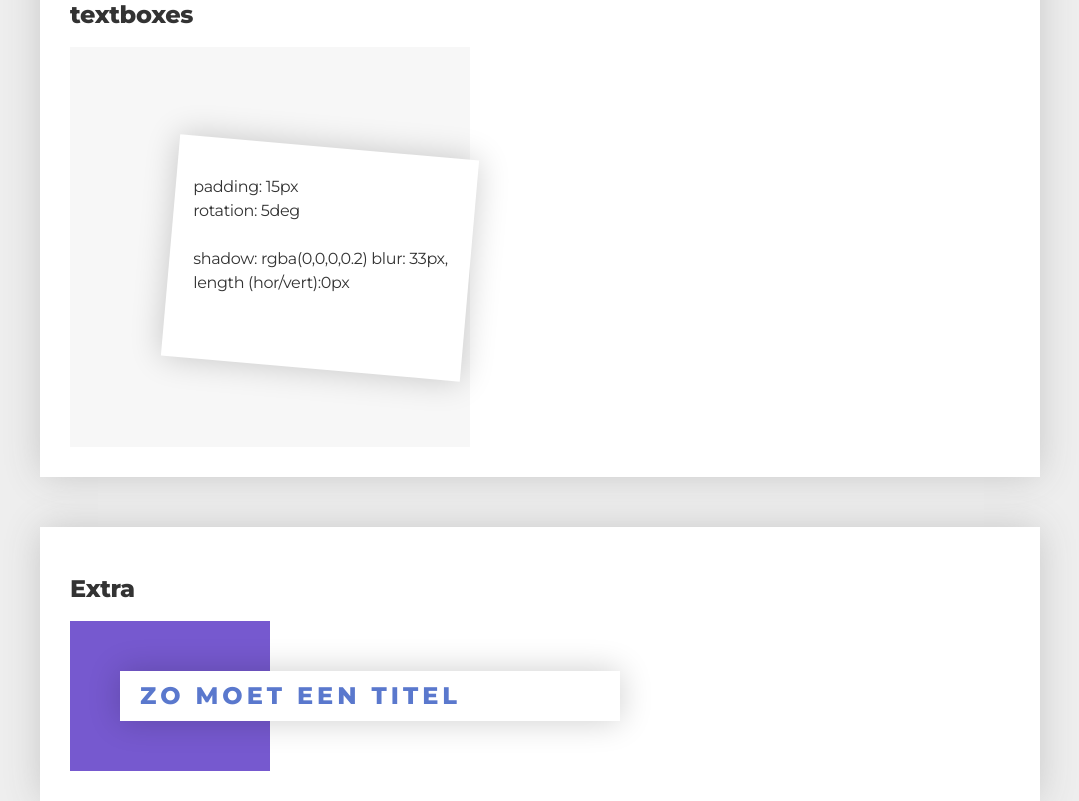
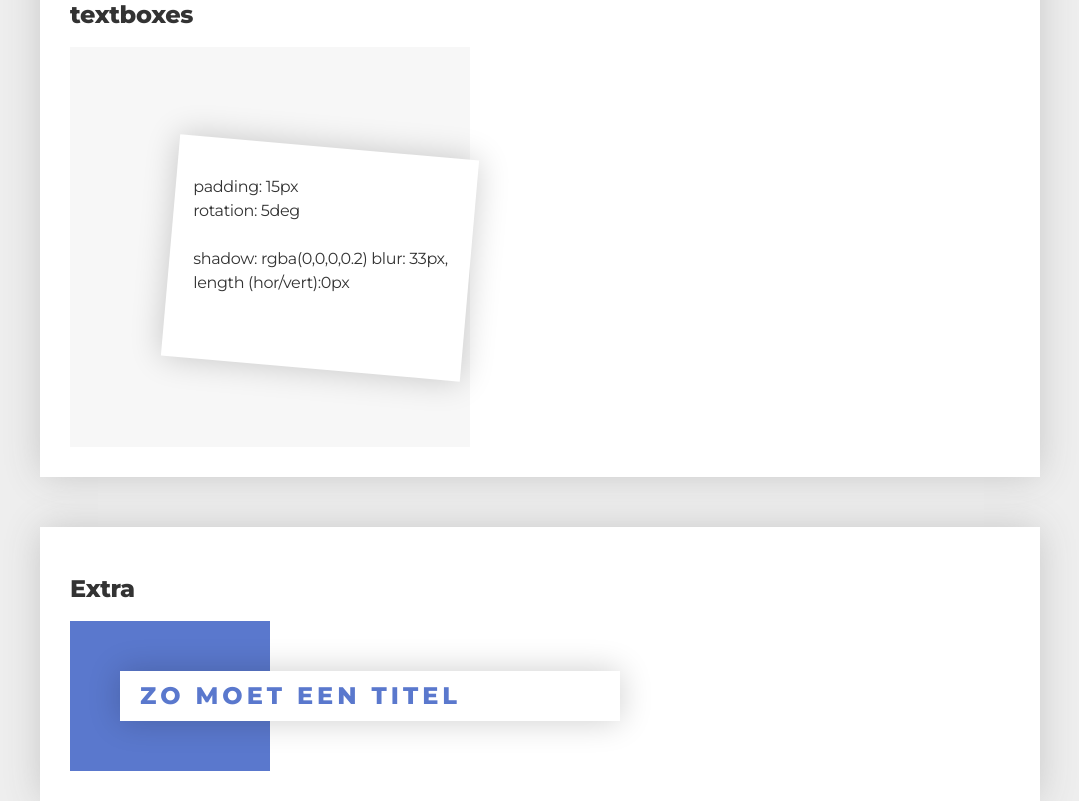
Before and after one commit to gdmgent-1718-nmd1/1718-nmd1-eo-rubemaes5, a plain HTML site: page pages/styleguide.html in a window 1280 px wide. Shown: the part 1285-2086 px from the top of the page, without its empty margins (100-1179 px from the left). Drawn offline with nearby package versions, Linux system fonts and the light colour scheme.

Commit message:
scnd color fix styleguide

```diff
--- a/pages/css/pages.css
+++ b/pages/css/pages.css
@@ -250,7 +250,7 @@ nav ul li a:hover:before{
     position: relative;
     width: 200px;
     height: 150px;
-    background-color: #7659CF;
+    background-color: #5A78CD;
 }
 .whiteback{
     width: 500px;
```
